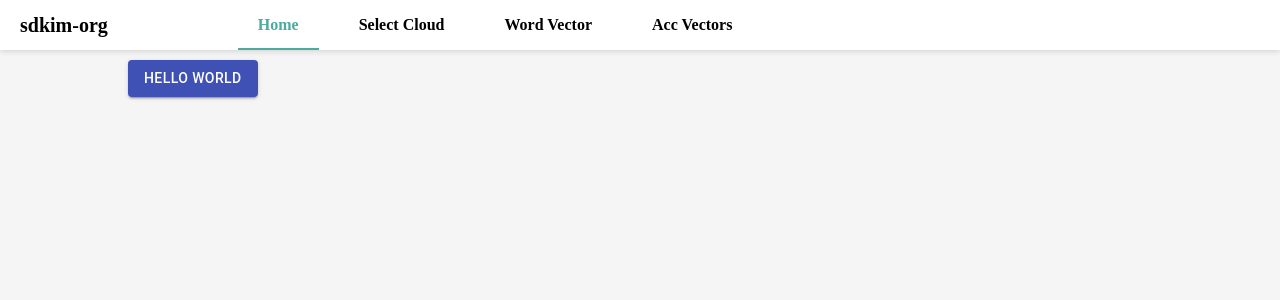
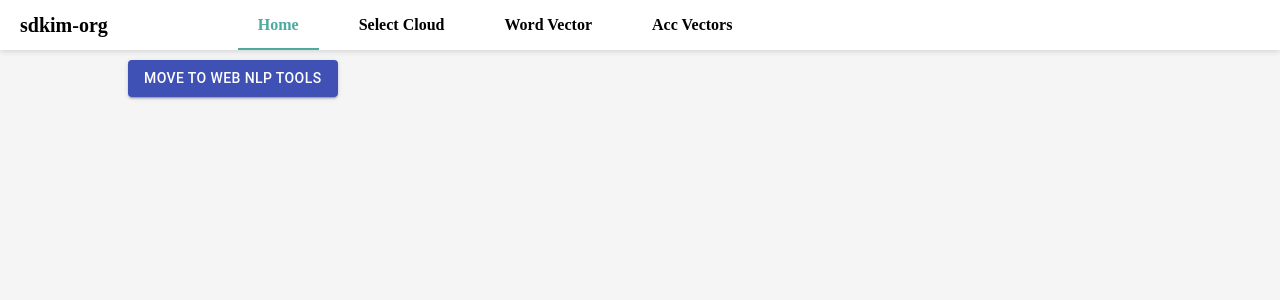
Before and after one commit to YongHoonJJo/aws-lambda, a React (Create React App) app in the folder sdk-org/word-vector-web/: page / in a window 1280 px wide. Shown: the top 300 px of the page. Built offline with nearby package versions, Linux system fonts and the light colour scheme; no server answers.

Commit message:
[sdk-org] a 태그 추가 (move to Web NLP)

```diff
--- a/sdk-org/word-vector-web/src/views/Home.js
+++ b/sdk-org/word-vector-web/src/views/Home.js
@@ -4,40 +4,30 @@ import Button from '@material-ui/core/Button'
 import axios from 'axios'
 import { baseURL } from '../apis/api'
 
-const Home = () => {
-  const [state, setState] = useState('')
-  const [test, setTest] = useState('')
+const Home = ({history}) => {
+  // const [state, setState] = useState('')
+  // const [test, setTest] = useState('')
 
-  useEffect(() => {
-    const fetchData = async () => {
-      try {
-        const { data } = await axios.get(baseURL)
-        console.log({data})
-        setState(data)
-      } catch(e) {
-        console.log({e})
-      }
-    }
-    fetchData()
-  }, [])
-
-  const onClickHandler = () => {
-    const obj = {
-      a: [1, 2, 3],
-      b: [2, 3, 4]
-    }
-    console.log(obj)
-    console.log(JSON.parse(JSON.stringify(obj)))
-    setTest(obj)
-  }
+  // useEffect(() => {
+  //   const fetchData = async () => {
+  //     try {
+  //       const { data } = await axios.get(baseURL)
+  //       console.log({data})
+  //       setState(data)
+  //     } catch(e) {
+  //       console.log({e})
+  //     }
+  //   }
+  //   fetchData()
+  // }, [])
 
   return (
     <React.Fragment>
-      <Button variant="contained" color="primary" onClick={onClickHandler}>
-        Hello World
-      </Button>
-      {state && <h1>{state}</h1>}
-      {test && <div>{test}</div>}
+      <a href='http://13.209.123.84:50000/'>
+        <Button variant="contained" color="primary" >
+          Move to Web NLP Tools
+        </Button>
+      </a>
     </React.Fragment>
   )
 }
```
